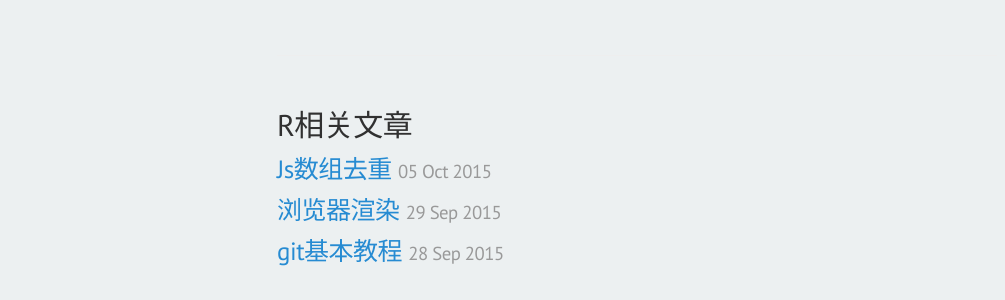
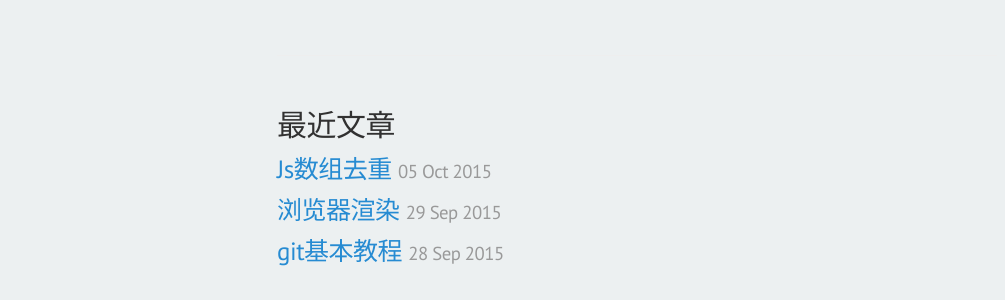
Before and after one commit to wohaiwo/wohaiwo.github.io, a Jekyll site: the page built from _posts/2013-12-31-whats-jekyll.md, in a window 1280 px wide. Shown: the part 845-1145 px from the top of the page, without its empty margins (3-1008 px from the left). Built offline with Jekyll 4.4.1, drawn with Linux system fonts in a browser that asks for light colours.

Commit message:
change post.html

```diff
--- a/_layouts/post.html
+++ b/_layouts/post.html
@@ -9,7 +9,7 @@ layout: default
 </div>
 
 <div class="related">
-  <h2>R相关文章</h2>
+  <h2>最近文章</h2>
   <ul class="related-posts">
     {% for post in site.related_posts limit:3 %}
       <li>
```
